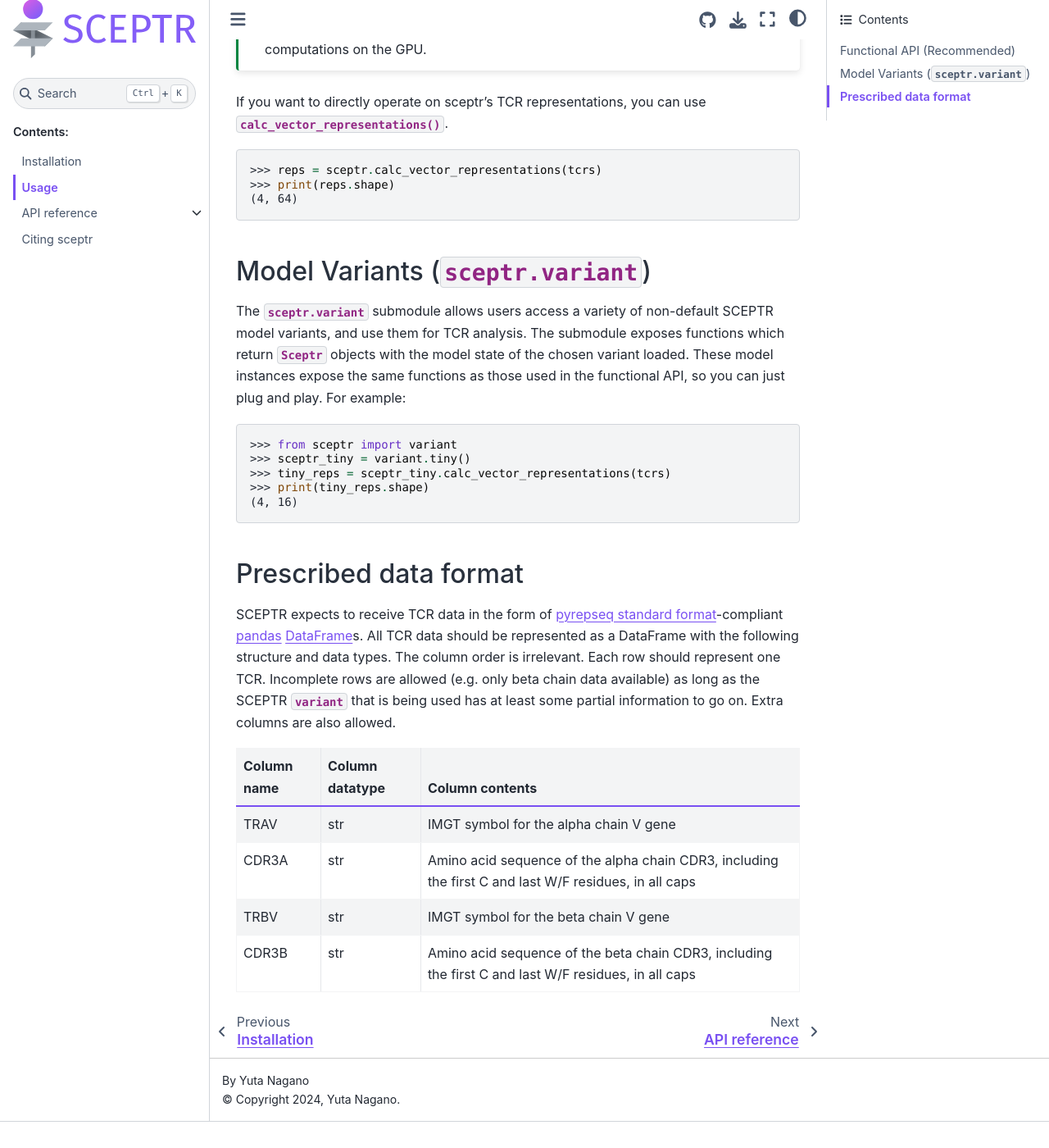
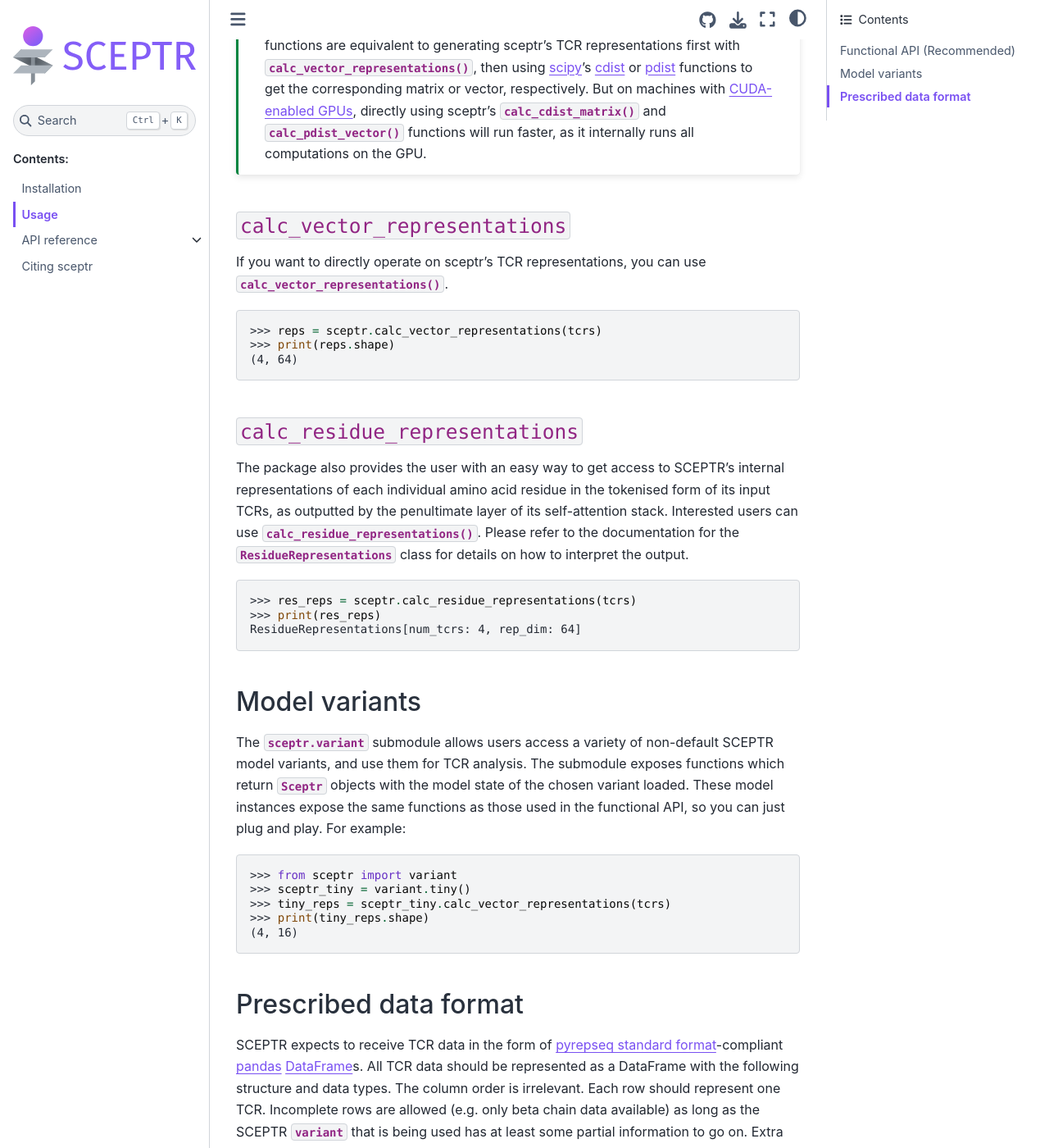
Before and after one commit to yutanagano/sceptr, a Sphinx documentation site: the page built from docs/usage.rst, in a window 1280 px wide and 1400 px high, scrolled down 1440 px. Shown: the whole window at 82% size. Built offline with Sphinx 7.4.7 and the Sphinx Book theme 1.1.4, drawn with Linux system fonts in a browser that asks for light colours; before the commit the page ends 2808 px from its top, so only the background shows below that; some of the changed text lies outside the part shown.

Commit message:
Improve usage docs and reflect new residue_reps function

```diff
--- a/docs/usage.rst
+++ b/docs/usage.rst
@@ -37,6 +40,9 @@ As the name suggests, :py:func:`~sceptr.calc_cdist_matrix` gives you an easy way
 >>> print(cdist_matrix)
 [[1.2849896 0.7521934]
  [1.4653426 1.4646543]]
+
+``calc_pdist_vector``
+*********************
 
 If you're only interested in calculating distances within a set, :py:func:`~sceptr.calc_pdist_vector` gives you a one-dimensional array of within-set distances.
 
@@ -48,16 +54,30 @@ If you're only interested in calculating distances within a set, :py:func:`~scep
 	The end result of using the :py:func:`~sceptr.calc_cdist_matrix` and :py:func:`~sceptr.calc_pdist_vector` functions are equivalent to generating sceptr's TCR representations first with :py:func:`~sceptr.calc_vector_representations`, then using `scipy <https://scipy.org/>`_'s `cdist <https://docs.scipy.org/doc/scipy/reference/generated/scipy.spatial.distance.cdist.html>`_ or `pdist <https://docs.scipy.org/doc/scipy/reference/generated/scipy.spatial.distance.pdist.html#scipy.spatial.distance.pdist>`_ functions to get the corresponding matrix or vector, respectively.
 	But on machines with `CUDA-enabled GPUs <https://en.wikipedia.org/wiki/CUDA>`_, directly using sceptr's :py:func:`~sceptr.calc_cdist_matrix` and :py:func:`~sceptr.calc_pdist_vector` functions will run faster, as it internally runs all computations on the GPU.
 
+``calc_vector_representations``
+*******************************
+
 If you want to directly operate on sceptr's TCR representations, you can use :py:func:`~sceptr.calc_vector_representations`.
 
 >>> reps = sceptr.calc_vector_representations(tcrs)
 >>> print(reps.shape)
 (4, 64)
 
+``calc_residue_representations``
+********************************
+
+The package also provides the user with an easy way to get access to SCEPTR's internal representations of each individual amino acid residue in the tokenised form of its input TCRs, as outputted by the penultimate layer of its self-attention stack.
+Interested users can use :py:func:`~sceptr.calc_residue_representations`.
+Please refer to the documentation for the :py:class:`~sceptr.model.ResidueRepresentations` class for details on how to interpret the output.
+
+>>> res_reps = sceptr.calc_residue_representations(tcrs)
+>>> print(res_reps)
+ResidueRepresentations[num_tcrs: 4, rep_dim: 64]
+
 .. _model_variants:
 
-Model Variants (:py:mod:`sceptr.variant`)
------------------------------------------
+Model variants
+--------------
 
 The :py:mod:`sceptr.variant` submodule allows users access a variety of non-default SCEPTR model variants, and use them for TCR analysis.
 The submodule exposes functions which return :py:class:`~sceptr.model.Sceptr` objects with the model state of the chosen variant loaded.
```
Also changed, not shown: other parts of docs/usage.rst (+4 -1 lines).
